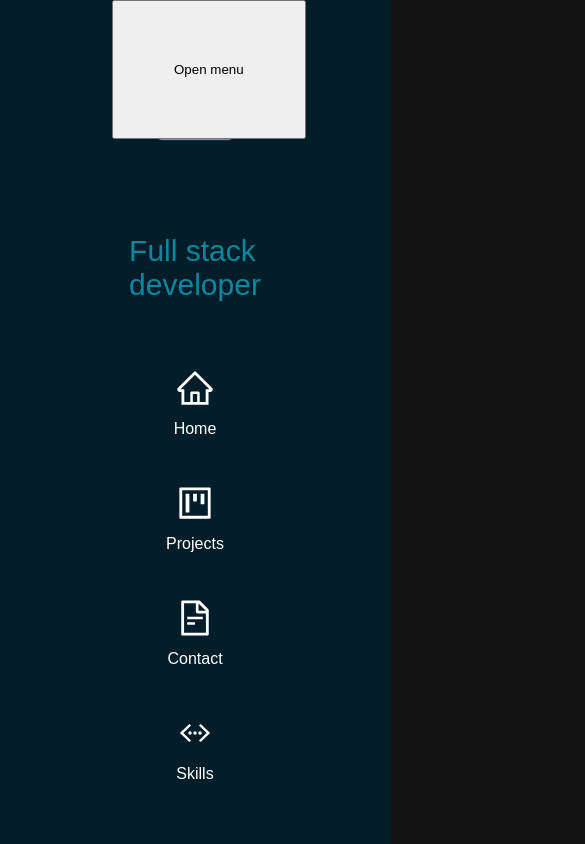
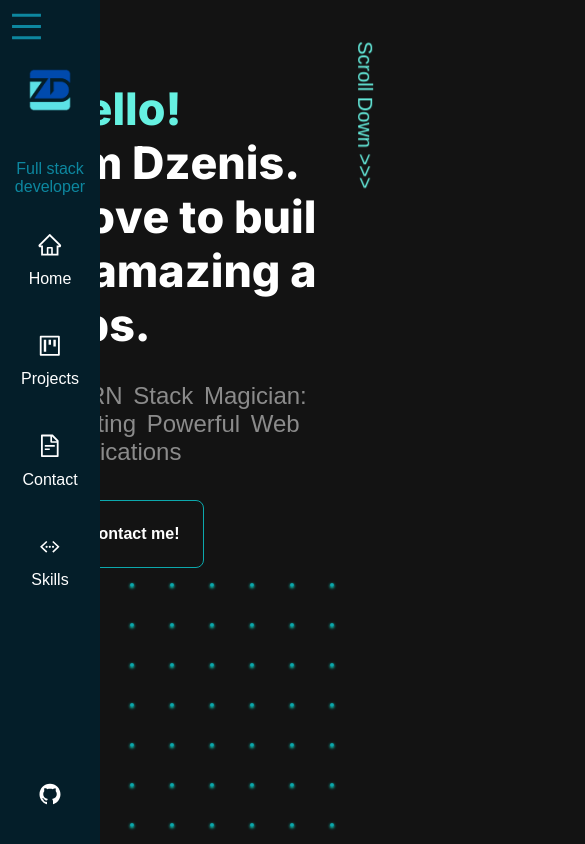
Before and after one commit to Dzenoo/Portfolio, a React (Create React App) app: page / in a window 390 px wide. Shown: the top 844 px of the page, 585 px wide, since content can reach past the window. Built offline with nearby package versions, Linux system fonts and the light colour scheme.

Commit message:
Enabling responsive

```diff
--- a/src/App.js
+++ b/src/App.js
@@ -1,6 +1,7 @@
 import React, { useContext, useEffect, useState } from "react";
 import { Routes, Route, Navigate } from "react-router-dom";
 import { AppContext } from "./context/app-context";
+import { AiOutlineMenu } from "react-icons/ai";
 import "./App.css";
 
 import Layout from "./components/layout/Layout";
@@ -46,7 +47,7 @@ function App() {
             className="open_menu_btn"
             onClick={() => appCtx.setIsMenu((prevState) => !prevState)}
           >
-            Open menu
+            <AiOutlineMenu />
           </button>
           <Routes>{routes}</Routes>
         </Layout>
--- a/src/components/Layout/Navigation.css
+++ b/src/components/Layout/Navigation.css
@@ -9,7 +9,8 @@
   left: 0;
   top: 0;
   bottom: 0;
-  width: 90px;
+  text-align: center;
+  width: 100px;
 }
 
 .navigation_sidebar p {
@@ -81,40 +82,37 @@
   padding: 60px;
   position: absolute;
   top: 0;
+  left: 0;
   z-index: 40;
+  background-color: transparent;
+  border: none;
+  font-size: 60px;
+  color: #0d879f;
 }
 
 .navigation_sidebar.show {
   opacity: 2;
+  display: block;
   transition: 0.2s;
-  width: 100%;
   z-index: 20;
   overflow: auto;
 }
 
 .navigation_sidebar.hide {
+  display: none;
   opacity: 0;
   transition: 0.2s;
 }
 
 @media (max-width: 768px) {
+  .navigation_sidebar {
+    display: none;
+    padding-top: 40px;
+  }
+
   .open_menu_btn {
     display: block;
-  }
-
-  .menu li a svg {
-    font-size: 40px;
-  }
-
-  .navigation_sidebar p {
-    font-size: 30px;
-  }
-
-  .navigation_sidebar img {
-    width: 200px;
-  }
-
-  .icons a {
-    font-size: 34px;
+    padding: 8px;
+    font-size: 37px;
   }
 }
--- a/src/components/Layout/Navigation.js
+++ b/src/components/Layout/Navigation.js
@@ -12,7 +12,7 @@ import "./Navigation.css";
 
 const Navigation = () => {
   const appCtx = useContext(AppContext);
-  const { setIsLoading, isMenu, setIsMenu } = appCtx;
+  const { setIsLoading, isMenu } = appCtx;
 
   const navigationClasses = !isMenu
     ? "navigation_sidebar show"
--- a/src/components/Main/Main.css
+++ b/src/components/Main/Main.css
@@ -1,6 +1,8 @@
 .main_section {
   position: relative;
   height: 80vh;
+  display: flex;
+  flex-direction: column;
 }
 
 .main_section .text {
@@ -124,3 +126,52 @@
     margin: 7em;
   }
 }
+
+@media (max-width: 768px) {
+  .main_section {
+    position: relative;
+    height: 108vh;
+  }
+
+  .scroll {
+    right: 0;
+    top: -60px;
+  }
+}
+@media (max-width: 425px) {
+  /* .second_hero {
+    display: none;
+  } */
+
+  .about_section .logo_list {
+    max-width: 300px;
+    grid-template-columns: repeat(2, 1fr);
+  }
+
+  .about_section .logo_list img {
+    width: 130px;
+    height: 130px;
+  }
+  main {
+    margin: 2em;
+  }
+  .about_text h1 {
+    font-size: 3.8em;
+  }
+  .main_section .text h1 {
+    font-size: 2.8rem;
+  }
+  .scroll {
+    right: -80px;
+    top: 30px;
+  }
+  .main_section {
+    height: 120vh;
+  }
+}
+
+@media (max-width: 375px) {
+  .main_section {
+    height: 130vh;
+  }
+}
--- a/src/components/Main/MainAfter.css
+++ b/src/components/Main/MainAfter.css
@@ -1,7 +1,7 @@
 .about_section {
   padding: 60px;
   align-items: center;
-  gap: 20px;
+  gap: 180px;
   display: grid;
   grid-template-columns: repeat(2, 1fr);
 }
@@ -199,3 +199,17 @@
     grid-template-columns: repeat(1, 1fr);
   }
 }
+
+@media (max-width: 768px) {
+  .about_section {
+    padding: 0px;
+    align-items: center;
+    gap: 80px;
+    display: grid;
+  }
+}
+@media (max-width: 425px) {
+  .about_section .logo_list {
+    margin: auto;
+  }
+}
--- a/src/components/contact/Contact.js
+++ b/src/components/contact/Contact.js
@@ -6,7 +6,7 @@ const contactText = "Let's Chat";
 
 const Contact = () => {
   return (
-    <>
+    <div>
       <div className="contact_container">
         <div className="contact_text">
           <h1>
@@ -54,7 +54,7 @@ const Contact = () => {
           <button className="send_button">Send</button>
         </form>
       </div>
-    </>
+    </div>
   );
 };
 
```
